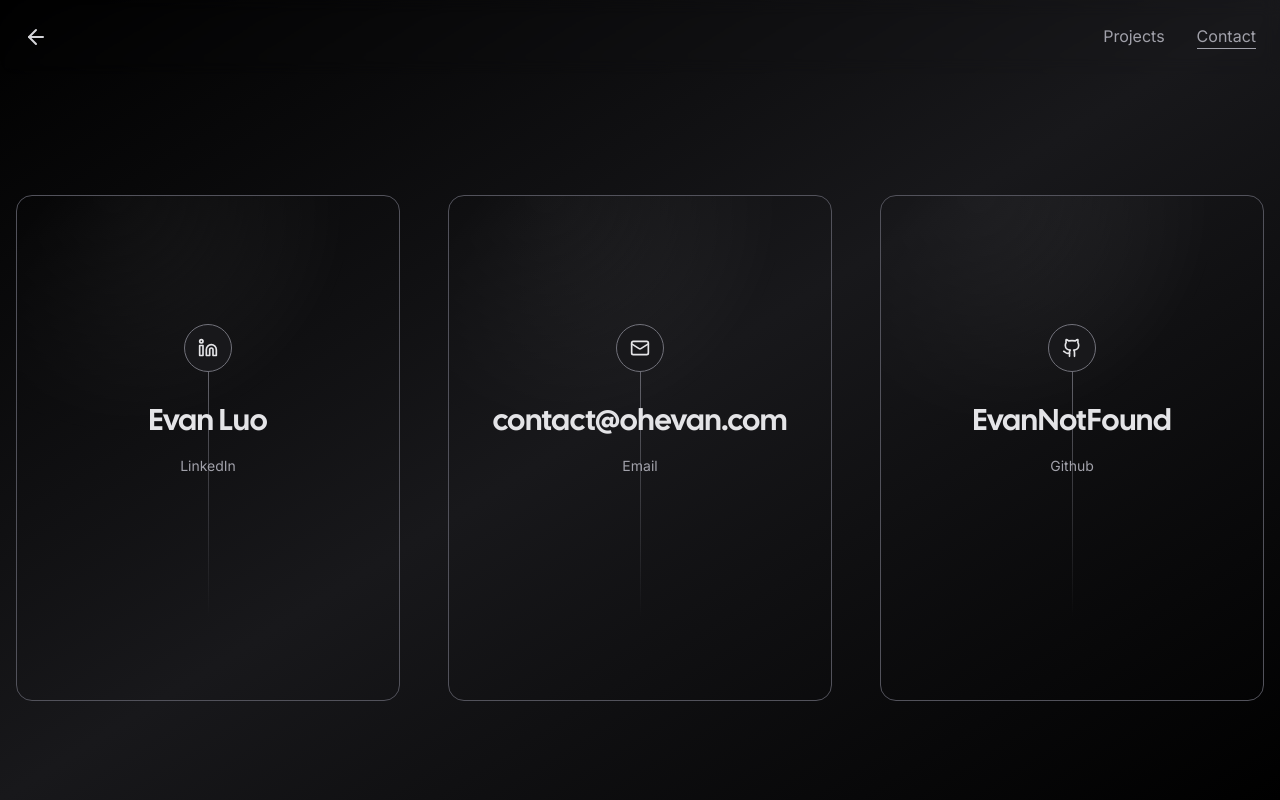
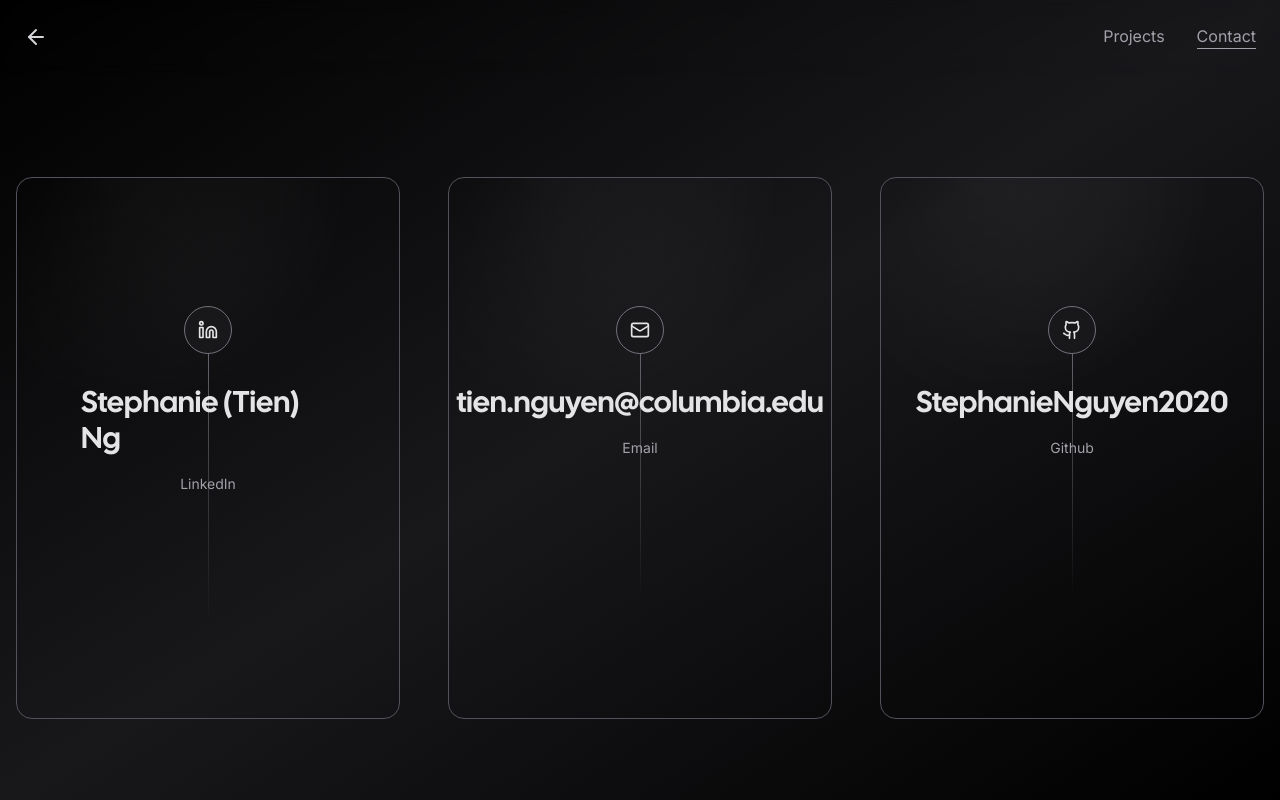
Before and after one commit to stephanienguyen2020/stephanie-portfolio-v1, a Next.js app: page /contact in a window 1280 px wide. Built offline with nearby package versions, Linux system fonts and the light colour scheme; no server answers; what tailwindcss-debug-screens would draw is missing.

Commit message:
Updated contact page

```diff
--- a/app/contact/page.tsx
+++ b/app/contact/page.tsx
@@ -14,21 +14,21 @@
   // },
   {
     icon: <LinkedinIcon size={20} />,
-    href: "https://www.linkedin.com/in/jiashaoluo/",
+    href: "https://www.linkedin.com/in/steph-tien-ng/",
     label: "LinkedIn",
-    handle: "Evan Luo",
+    handle: "Stephanie (Tien) Ng",
   },
   {
     icon: <Mail size={20} />,
-    href: "mailto:contact@ohevan.com",
+    href: "mailto:tien.nguyen@columbia.edu",
     label: "Email",
-    handle: "contact@ohevan.com",
+    handle: "tien.nguyen@columbia.edu",
   },
   {
     icon: <Github size={20} />,
-    href: "https://github.com/evannotfound",
+    href: "https://github.com/stephanienguyen2020",
     label: "Github",
-    handle: "EvanNotFound",
+    handle: "StephanieNguyen2020",
   },
 ];
 
--- a/package.json
+++ b/package.json
@@ -14,11 +14,11 @@
     "@types/node": "^20.4.5",
     "@types/react": "^18.2.18",
     "@types/react-dom": "^18.2.7",
-    "@upstash/redis": "^1.20.6",
+    "@upstash/redis": "^1.28.3",
     "framer-motion": "^10.15.0",
     "lucide-react": "^0.263.1",
     "markdown-wasm": "^1.2.0",
-    "next": "^13.4.12",
+    "next": "^13.5.6",
     "next-contentlayer": "^0.3.4",
     "next-sitemap": "^4.1.8",
     "react": "18.2.0",
```
Also changed, not shown: 1 other file (tests, documents, lock files or other folders).
